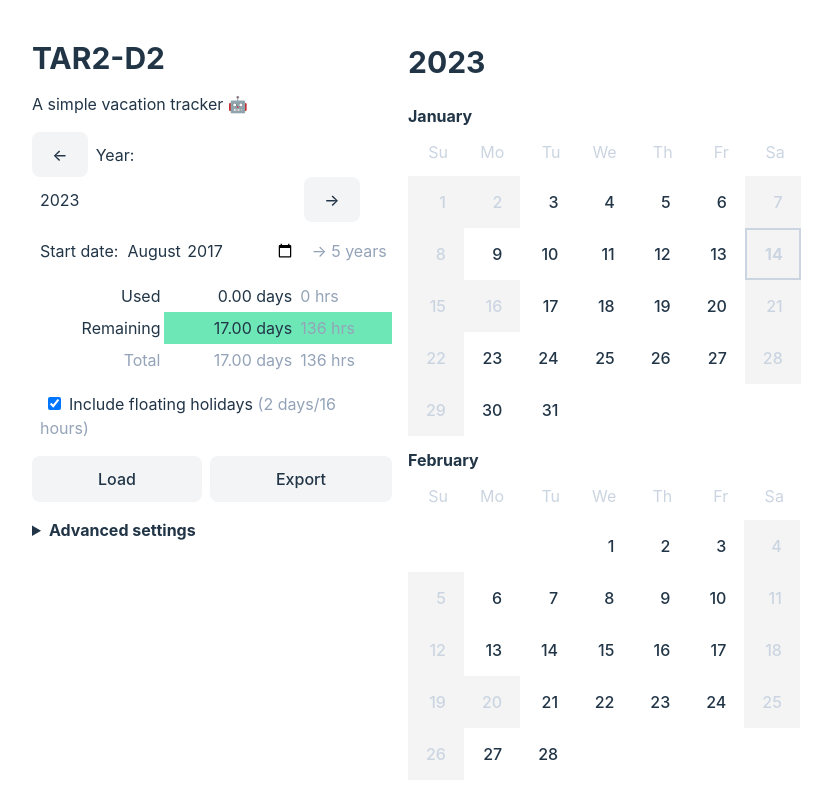
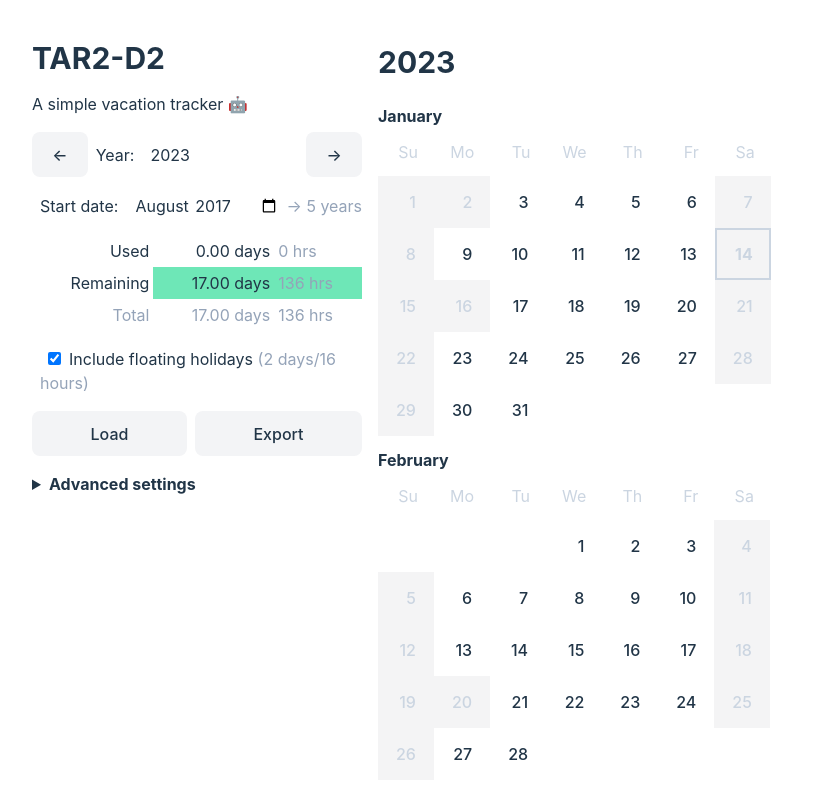
Before and after one commit to citelao/tar2d2, a React (Vite) app: page / in a window 1280 px wide. Shown: the top 796 px of the page, without its empty margins (0-832 px from the left). Built offline with nearby package versions, Linux system fonts and the light colour scheme.

Commit message:
fix yet more overlap

```diff
--- a/src/App.tsx
+++ b/src/App.tsx
@@ -396,23 +396,23 @@ function App() {
 
   return (
     <>
-      <div className='md:grid gap-4 md:grid-cols-[360px_1fr] pb-4'>
+      <div className='md:grid gap-4 md:grid-cols-[330px_1fr] pb-4'>
           {/* Spare div to declare a "column" */}
           <div>
-            <div className='md:sticky md:w-[360px] top-10 flex flex-col gap-4 md:overflow-y-auto md:h-[95vh]'>
+            <div className='md:sticky md:w-[330px] top-10 flex flex-col gap-4 md:overflow-y-auto md:h-[95vh]'>
               <h1 className="text-3xl font-bold">TAR2-D2</h1>
               <p>A simple vacation tracker 🤖</p>
 
-              <div>
+              <div className='flex items-baseline'>
                 <button
                   title="Previous year"
                   onClick={() => setViewDate(viewDate.add(-1, "year"))}>
                     &larr;
                 </button>
-                <label>
+                <label className='grow' htmlFor='year'>
                   Year:
-                  <input type="year" value={viewDate.format("YYYY")} onChange={(e) => setViewDate(dayjs(e.target.value, "YYYY"))} />
                 </label>
+                <input id="year" className='grow' type="year" value={viewDate.format("YYYY")} onChange={(e) => setViewDate(dayjs(e.target.value, "YYYY"))} />
                 <button
                   title="Next year"
                   onClick={() => setViewDate(viewDate.add(1, "year"))}>
@@ -424,12 +424,12 @@ function App() {
                 }
               </div>
 
-              <div>
-                <label>
+              <div className='flex items-baseline'>
+                <label htmlFor='startDate' className='shrink-0'>
                   Start date:
-                  <input type="month" value={startDate.format("YYYY-MM")} onChange={(e) => setStartDate(dayjs(e.target.value, "YYYY-MM"))} />
                 </label>
-                <span className='text-slate-400'>&rarr; {getYearsWorked(startDate)} years</span>
+                <input type="month" className='shrink' id="startDate" value={startDate.format("YYYY-MM")} onChange={(e) => setStartDate(dayjs(e.target.value, "YYYY-MM"))} />
+                <span className='text-slate-400 shrink-0'>&rarr; {getYearsWorked(startDate)} years</span>
               </div>
 
               <table>
--- a/src/index.css
+++ b/src/index.css
@@ -111,6 +111,10 @@ details {
   padding: 0;
 }
 
+input {
+  min-width: 0px;
+}
+
 @media (prefers-color-scheme: light) {
   :root {
     color: #213547;
```
